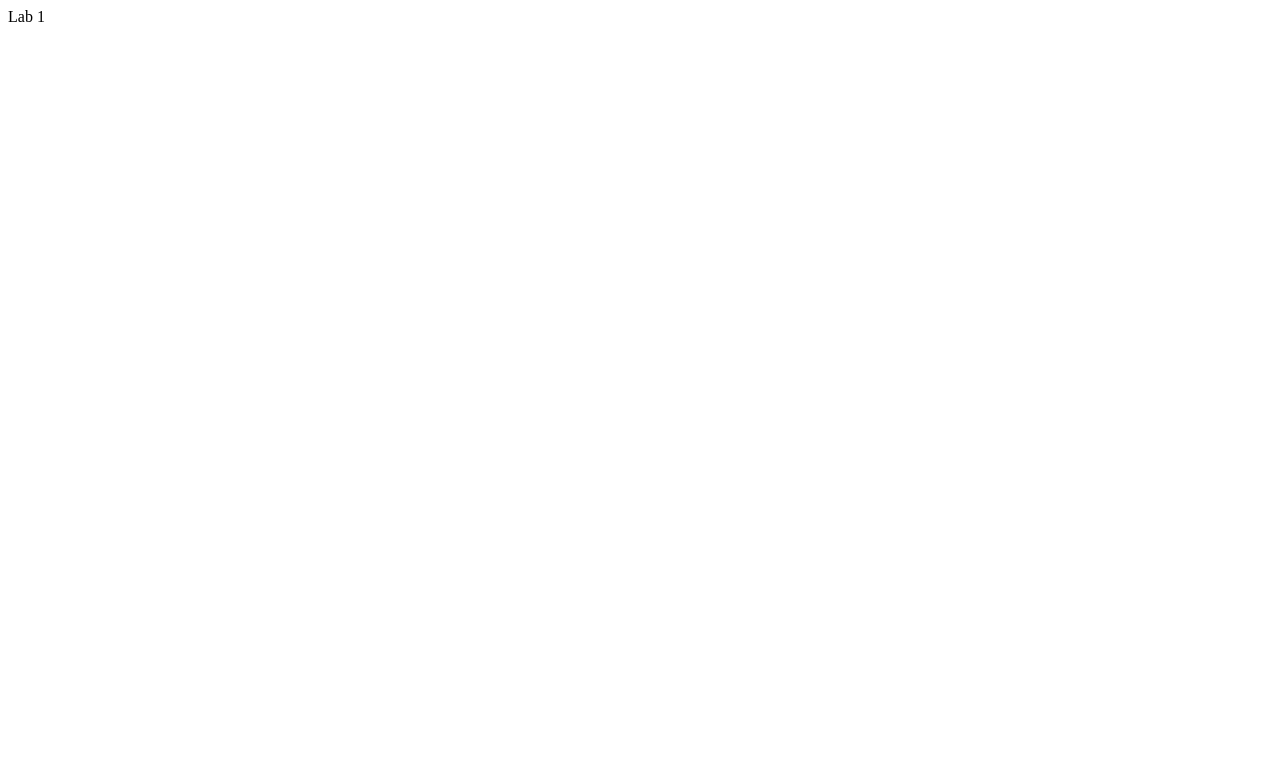
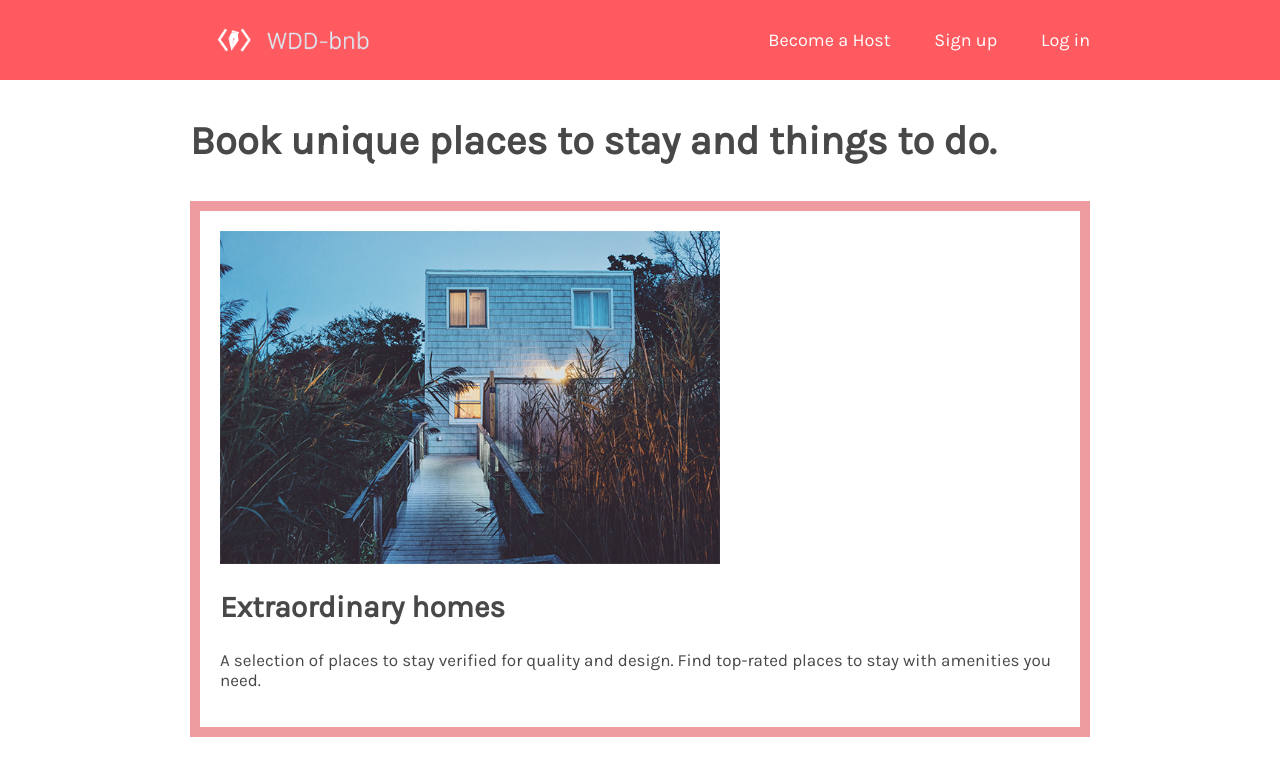
Before and after one commit to nathanhuynhers/nathanhuynhers.github.io, a plain HTML site: page labs/lab2/index.html in a window 1280 px wide. Shown: the top 784 px of the page. Drawn offline with Linux system fonts and the light colour scheme.

Commit message:
finished lab 2

```diff
--- /dev/null
+++ b/labs/lab2/css/style.css
@@ -0,0 +1,75 @@
+body {
+    font-family: Karla, sans-serif;
+    color: #484848;
+    margin: 0;
+    padding: 0;
+}
+
+nav ul {
+    list-style-type: none;
+    padding-inline-start: 0;
+    margin-block-start: 0;
+    margin-block-end: 0;
+}
+
+body header {
+    background-color: #FF5A5F;
+    height: 80px;
+}
+
+#logo {
+    height: 80px;
+}
+
+nav {
+    display: inline-block;
+    float: right;
+}
+nav li {
+    display: inline-block;
+    margin-left: 40px;
+    line-height: 80px;
+}
+
+nav a, nav a:visited {
+    color: white;
+    font-size: 18px;
+    text-decoration: none;
+    cursor: pointer;
+
+}
+
+nav a:hover {
+    text-decoration: underline;
+}
+
+
+.content {
+    width: 900px;
+    margin: auto;
+}
+
+section {
+    padding: 20px;
+    border: 10px solid #ee9c9f;
+    margin-bottom: 50px;
+}
+
+section img {
+    width: 500px;
+}
+
+
+h1 {
+    font-size: 40px;
+    padding-top: 10px;
+    padding-bottom: 10px;
+}
+
+h2 {
+    font-size: 30px;
+}
+
+section p {
+    font-size: 17px;
+}
--- a/labs/lab2/index.html
+++ b/labs/lab2/index.html
@@ -1,6 +1,47 @@
-<!DOCTYPE html>
 <html>
-    <body>
-        Lab 1
-    </body>
+  <head>
+    <title>WDD-bnb</title>
+    <link rel="stylesheet" href="css/style.css">
+    <link href="https://fonts.googleapis.com/css?family=Karla&display=swap" rel="stylesheet">
+  </head>
+  <body>
+    <header>
+      <div class="content">
+      <a href="home">
+        <img src="img/logo.png" alt="" id="logo"/>
+      </a>
+      <nav>
+        <ul>
+          <li><a href="become-host">Become a Host</a></li>
+          <li><a href="sign-up">Sign up</a></li>
+          <li><a href="log-in">Log in</a></li>
+        </ul>
+      </nav>
+      </div>
+    </header>
+
+    <div class="content">
+    <h1>Book unique places to stay and things to do.</h1>
+    <section>
+      <img src="img/house.png" />
+      <h2>Extraordinary homes</h2>
+      <p>
+        A selection of places to stay verified for quality and design. Find
+        top-rated places to stay with amenities you need.
+      </p>
+    </section>
+    <section>
+      <img src="img/city.png" />
+      <h2>Places to stay around the world</h2>
+      <p>Explore a new city on your next trip!</p>
+    </section>
+    <section>
+      <img src="img/sushimaking.png" />
+      <h2>Top-rated experiences</h2>
+      <p>
+        Book one-of-a-kind activities hosted by locals, created for the curious.
+      </p>
+    </section>
+    </div>
+  </body>
 </html>
```
Also changed, not shown: labs/lab2/img/city.png (added), labs/lab2/img/house.png (added), labs/lab2/img/logo.png (added), labs/lab2/img/sushimaking.png (added).
